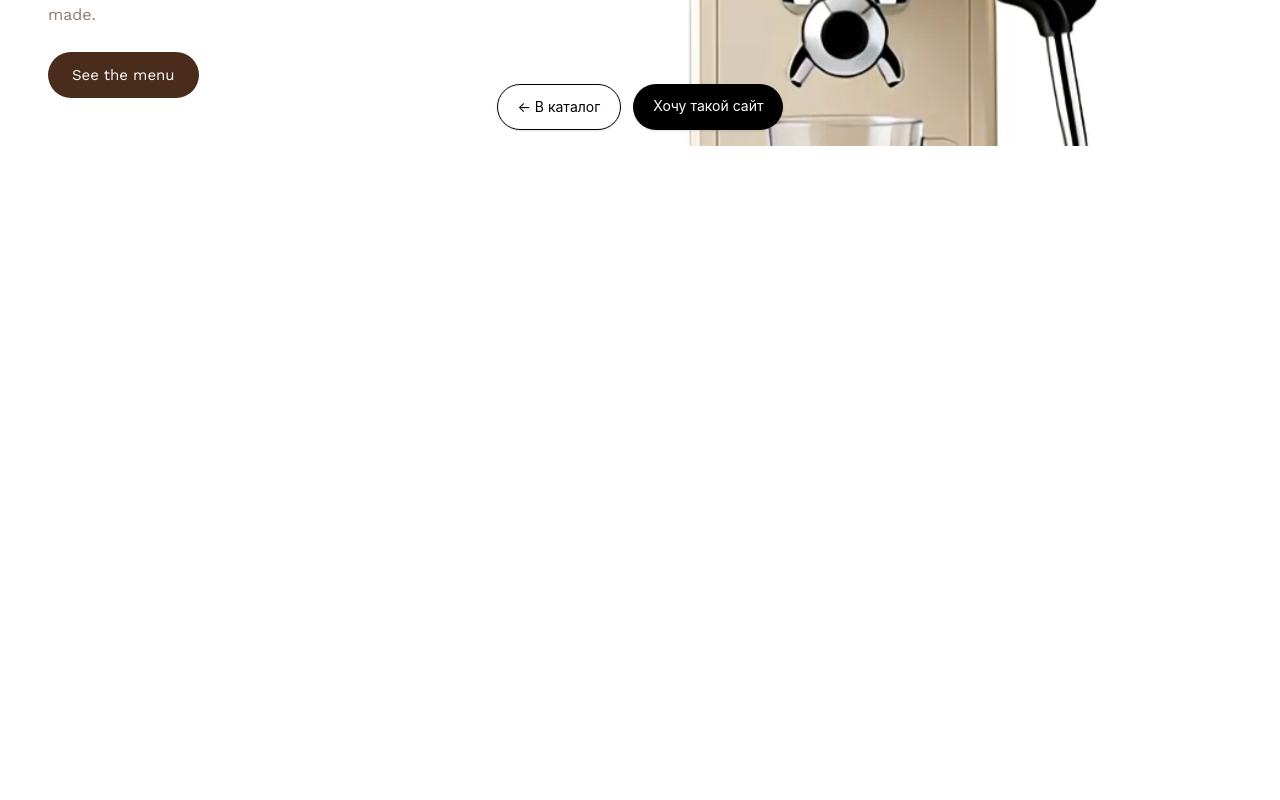
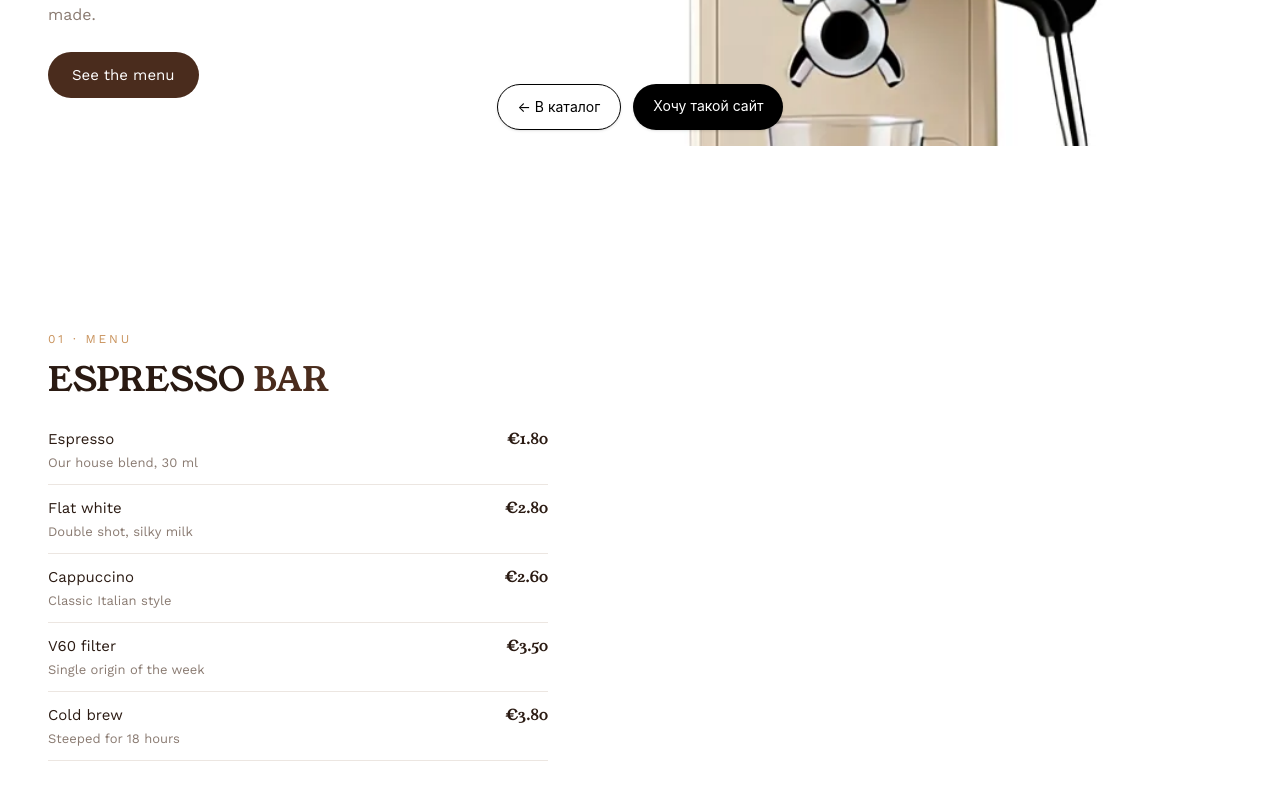
Before and after one commit to SabinaBatrakova/catalog-site, a React (Vite) app: page /templates/coffee-1 in a window 1280 px wide. Shown: the part 654-1454 px from the top of the page. Built offline with nearby package versions, Linux system fonts and the light colour scheme; a web font is replaced by a local one.

Commit message:
feat(coffee): add section wrapper, price list and menu

```diff
--- a/src/templates/coffee-1/CoffeePage.tsx
+++ b/src/templates/coffee-1/CoffeePage.tsx
@@ -4,9 +4,10 @@ import { ScrollMachine } from "./components/ScrollMachine";
 import { Header } from "./components/Header";
 import { Wordmark } from "./components/Wordmark";
 import { Hero } from "./components/Hero";
+import { Menu } from "./components/Menu";
 
 export function CoffeePage() {
-  const { brand, nav, hero, scene } = coffeeContent;
+  const { brand, nav, hero, menu, scene } = coffeeContent;
   const [cartCount] = useState(0);
 
   return (
@@ -17,10 +18,14 @@ export function CoffeePage() {
 
       <main className="relative z-[2]">
         <Hero data={hero} />
+        <Menu data={menu} />
         <div className="h-[400vh]" />
       </main>
 
-      <div id="trust" className="relative z-[2] h-40 border-t border-coffee-line bg-white" />
+      <div
+        id="trust"
+        className="relative z-[2] h-40 border-t border-coffee-line bg-white"
+      />
     </div>
   );
 }
--- /dev/null
+++ b/src/templates/coffee-1/components/Menu.tsx
@@ -0,0 +1,15 @@
+import type { CoffeeContent } from "../content";
+import { Section } from "./Section";
+import { PriceList } from "./PriceList";
+
+type MenuProps = {
+  data: CoffeeContent["menu"];
+};
+
+export function Menu({ data }: MenuProps) {
+  return (
+    <Section head={data}>
+      <PriceList items={data.items} />
+    </Section>
+  );
+}
--- /dev/null
+++ b/src/templates/coffee-1/components/PriceList.tsx
@@ -0,0 +1,28 @@
+import type { MenuItem } from "../content";
+
+type PriceListProps = {
+  items: MenuItem[];
+};
+
+export function PriceList({ items }: PriceListProps) {
+  return (
+    <ul>
+      {items.map((item) => (
+        <li
+          key={item.name}
+          className="flex items-baseline justify-between gap-4 border-b border-coffee-line py-3"
+        >
+          <span>
+            <span className="block text-[15px]">{item.name}</span>
+            <span className="mt-0.5 block text-[13px] text-coffee-muted">
+              {item.note}
+            </span>
+          </span>
+          <span className="shrink-0 font-coffee-serif text-[15px]">
+            {item.price}
+          </span>
+        </li>
+      ))}
+    </ul>
+  );
+}
--- /dev/null
+++ b/src/templates/coffee-1/components/Section.tsx
@@ -0,0 +1,29 @@
+import type { ReactNode } from "react";
+import type { SectionHead } from "../content";
+import { Title } from "./Title";
+
+type SectionProps = {
+  head: SectionHead;
+  children: ReactNode;
+};
+
+export function Section({ head, children }: SectionProps) {
+  return (
+    <section
+      id={head.id}
+      className="flex min-h-svh scroll-mt-20 items-end px-5 py-24 min-[820px]:items-center min-[820px]:px-12 min-[820px]:py-32"
+    >
+      <div className="w-full rounded-[20px] border border-coffee-line bg-white/95 p-5 min-[820px]:w-[min(500px,40vw)] min-[820px]:rounded-none min-[820px]:border-0 min-[820px]:bg-transparent min-[820px]:p-0">
+        <p className="text-[11px] uppercase tracking-[0.24em] text-coffee-crema min-[820px]:text-xs">
+          {head.eyebrow}
+        </p>
+        <Title
+          title={head.title}
+          accent={head.accent}
+          className="mt-3 mb-5 text-[28px] min-[820px]:mt-4 min-[820px]:text-[clamp(28px,2.6vw,40px)]"
+        />
+        {children}
+      </div>
+    </section>
+  );
+}
```
